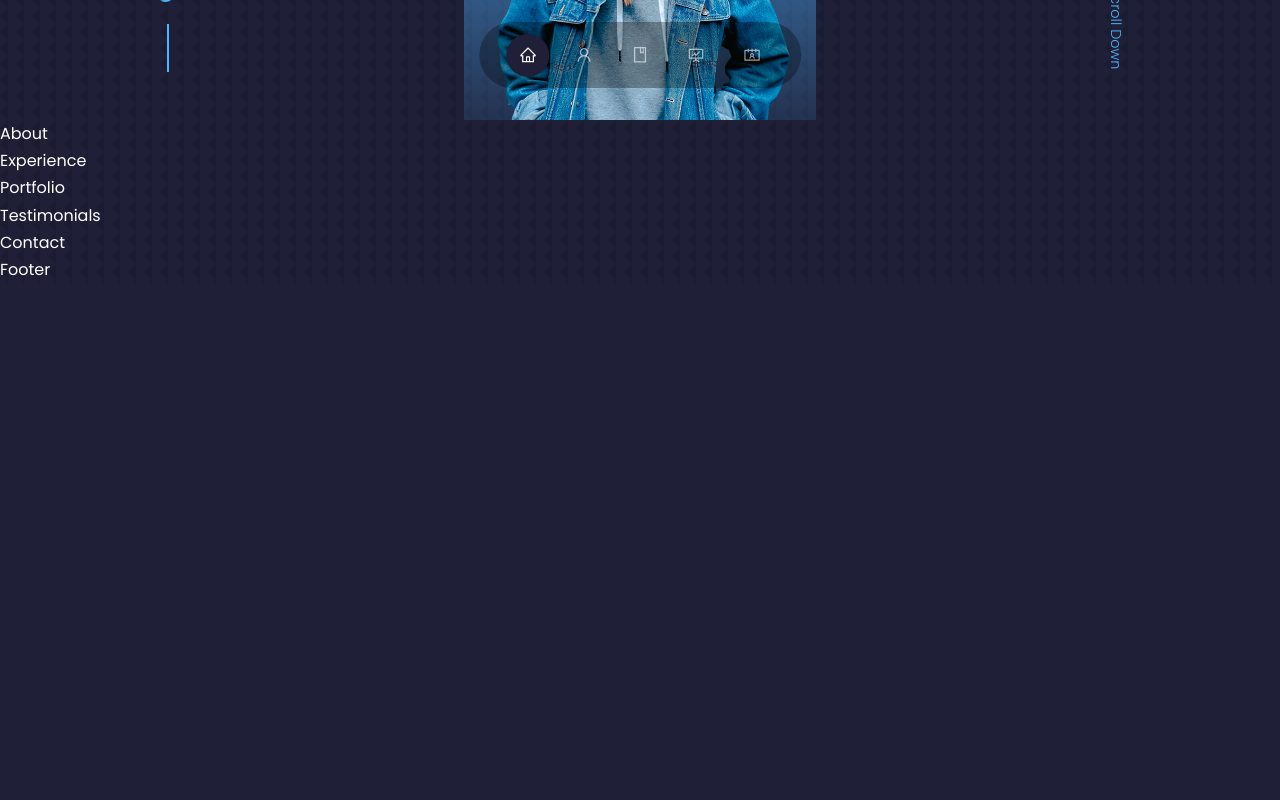
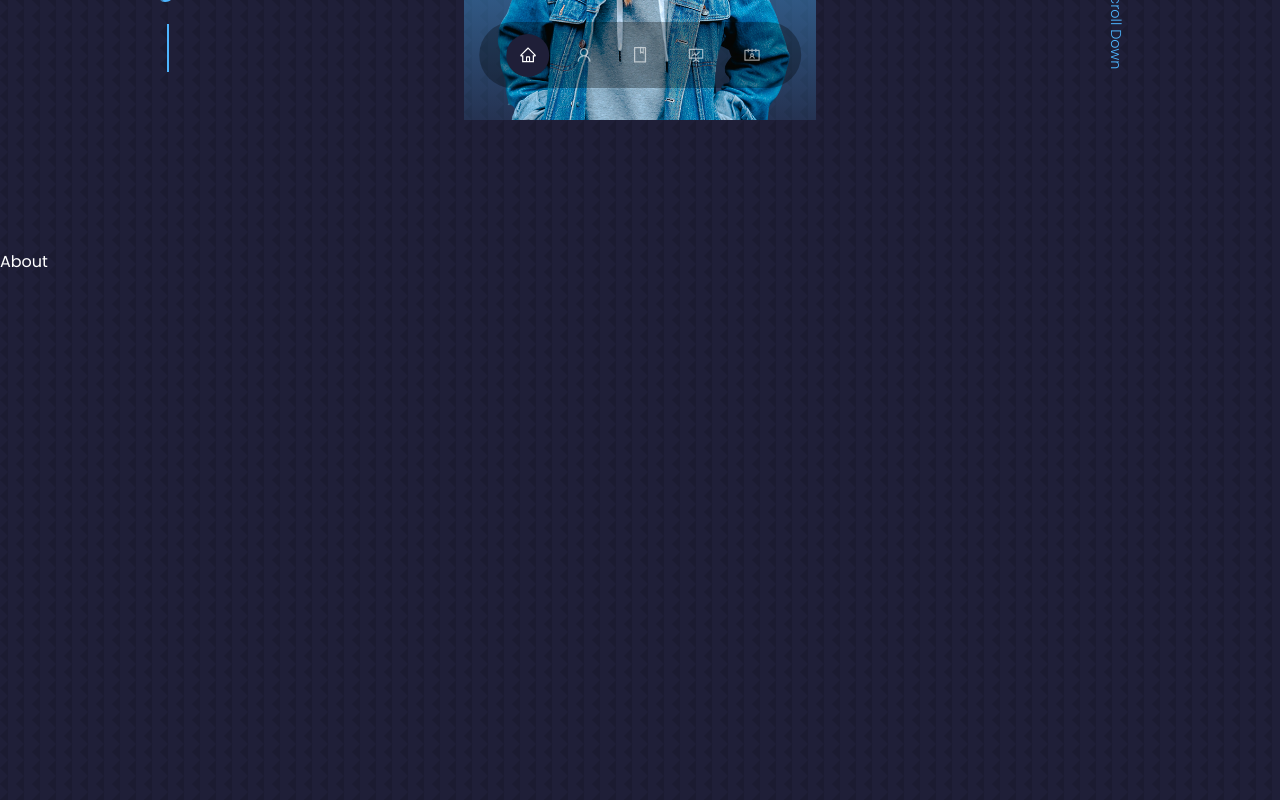
Before and after one commit to Nicolaswg/personal-portfolio, a React (Create React App) app: page / in a window 1280 px wide. Shown: the part 680-1480 px from the top of the page. Before the commit the page ends 963 px from the top, so only its background shows below. Built offline with nearby package versions, Linux system fonts and the light colour scheme.

Commit message:
Add corresponding component id for navagation

```diff
--- a/src/components/about/About.jsx
+++ b/src/components/about/About.jsx
@@ -2,7 +2,7 @@ import React from 'react';
 import './about.scss';
 
 const About = () => (
-  <div>About</div>
+  <section id="about">About</section>
 );
 
 export default About;
--- a/src/components/contact/Contact.js
+++ b/src/components/contact/Contact.jsx
@@ -2,7 +2,7 @@ import React from 'react';
 import './contact.scss';
 
 const Contact = () => (
-  <div>Contact</div>
+  <section id="contact">Contact</section>
 );
 
 export default Contact;
--- a/src/components/experience/Experience.js
+++ b/src/components/experience/Experience.jsx
@@ -2,7 +2,7 @@ import React from 'react';
 import './experience.scss';
 
 const Experience = () => (
-  <div>Experience</div>
+  <section id="experience">Experience</section>
 );
 
 export default Experience;
--- a/src/components/portfolio/Portfolio.js
+++ b/src/components/portfolio/Portfolio.jsx
@@ -2,7 +2,7 @@ import React from 'react';
 import './portfolio.scss';
 
 const Portfolio = () => (
-  <div>Portfolio</div>
+  <section id="portfolio">Portfolio</section>
 );
 
 export default Portfolio;
--- a/src/components/testimonials/Testimonials.js
+++ b/src/components/testimonials/Testimonials.jsx
@@ -2,7 +2,7 @@ import React from 'react';
 import './testimonials.scss';
 
 const Testimonials = () => (
-  <div>Testimonials</div>
+  <section id="testimonials">Testimonials</section>
 );
 
 export default Testimonials;
--- a/src/sass/_index.scss
+++ b/src/sass/_index.scss
@@ -41,7 +41,7 @@ h1 {
 
 section {
   margin-top: 8rem;
-
+  height: 100vh;
   h2 {
     text-align: center;
     color: $color-primary;
```
